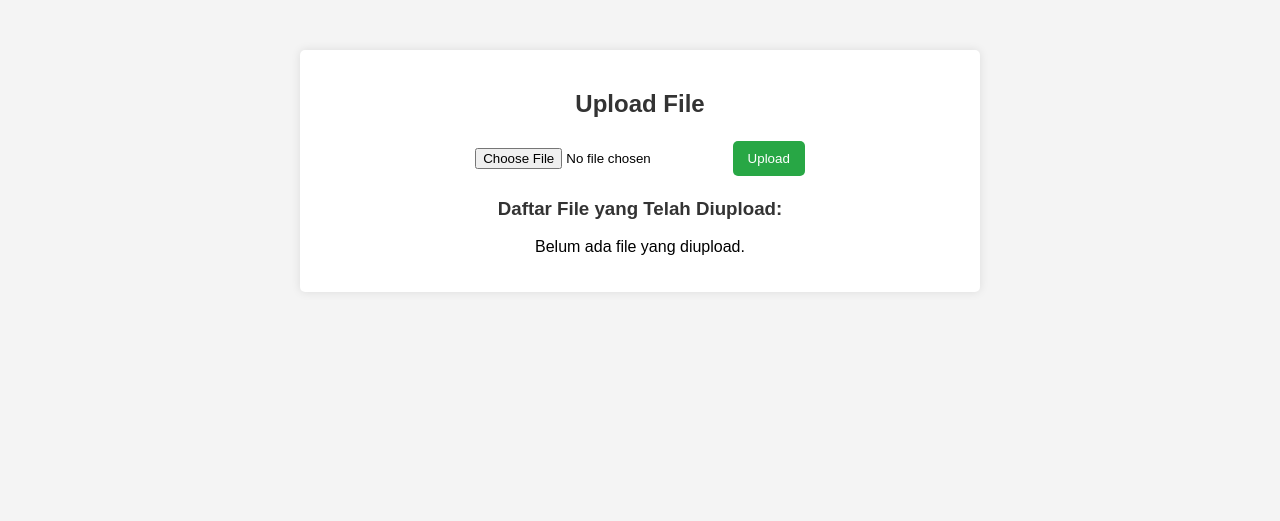
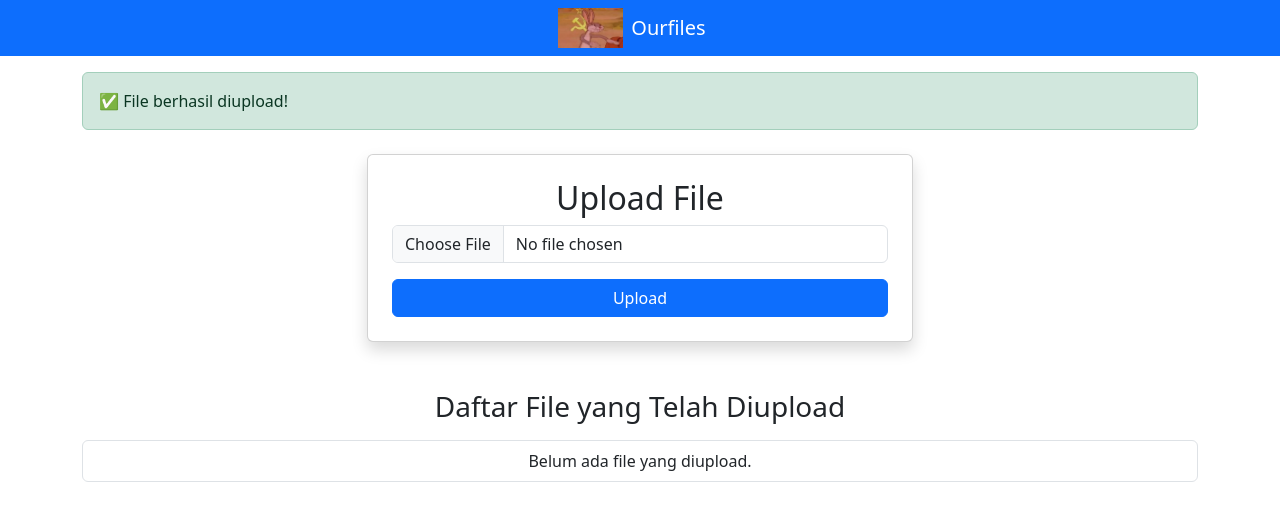
Before and after one commit to NICOKP1605/fileUpload-VulnLab, a PHP site: page /?status=success in a window 1280 px wide. Shown: the top 521 px of the page. Run offline with PHP 8.4, Linux system fonts and the light colour scheme; some libraries are stand-ins or nearby versions.

Commit message:
Add files via upload

```diff
--- a/web/index.php
+++ b/web/index.php
@@ -3,30 +3,72 @@
 <head>
     <meta charset="UTF-8">
     <meta name="viewport" content="width=device-width, initial-scale=1.0">
-    <title>Upload File</title>
-    <link rel="stylesheet" href="style.css">
+    <title>Ourfiles</title>
+    <link href="https://cdn.jsdelivr.net/npm/bootstrap@5.3.0/dist/css/bootstrap.min.css" rel="stylesheet">
+    <script src="https://kit.fontawesome.com/a076d05399.js" crossorigin="anonymous"></script>
 </head>
 <body>
-    <div class="container">
-        <h2>Upload File</h2>
-        <form action="upload.php" method="post" enctype="multipart/form-data">
-            <input type="file" name="fileToUpload" required>
-            <button type="submit" name="submit">Upload</button>
-        </form>
+    <nav class="navbar navbar-dark bg-primary">
+        <div class="container d-flex" style="width: fit-content;">
+            <img src="images.jpg" alt="ourfiles logo" class="img-fluid" style="height: 40px;">
+            <span class="navbar-brand ms-2 mb-0 h1">Ourfiles</span>
+        </div>
+    </nav>
 
-        <h3>Daftar File yang Telah Diupload:</h3>
-        <ul>
+    <div class="container mt-3">
+        <?php if ($_GET['status'] == 'success'): ?>
+            <div class="alert alert-success">✅ File berhasil diupload!</div>
+        <?php elseif ($_GET['status'] == 'error'): ?>
+            <div class="alert alert-danger">
+                ❌ Terjadi kesalahan:
+                <?php
+                if ($_GET['type'] == 'invalid') {
+                    echo "Format file tidak didukung!";
+                } elseif ($_GET['type'] == 'size') {
+                    echo "Ukuran file terlalu besar! Maksimal 5MB.";
+                } else {
+                    echo "Gagal mengupload file.";
+                }
+                ?>
+            </div>
+        <?php endif; ?>
+    </div>
+
+    <div class="container mt-4">
+        <div class="row">
+            <div class="col-md-6 offset-md-3">
+                <div class="card shadow p-4">
+                    <h2 class="text-center">Upload File</h2>
+                    <form action="upload.php" method="post" enctype="multipart/form-data">
+                        <div class="mb-3">
+                            <input class="form-control" type="file" name="fileToUpload" required>
+                        </div>
+                        <button type="submit" name="submit" class="btn btn-primary w-100">Upload</button>
+                    </form>
+                </div>
+            </div>
+        </div>
+    </div>
+
+    <div class="container mt-5">
+        <h3 class="text-center">Daftar File yang Telah Diupload</h3>
+        <ul class="list-group mt-3">
             <?php
             $files = glob("uploads/*");
             if (count($files) > 0) {
                 foreach ($files as $file) {
-                    echo "<li><a href='$file' target='_blank'>" . basename($file) . "</a></li>";
+                    echo "<li class='list-group-item d-flex justify-content-between align-items-center'>";
+                    echo "<a href='$file' target='_blank'><i class='fas fa-file-alt me-2'></i> " . basename($file) . "</a>";
+                    echo "<span class='badge bg-success'>Tersedia</span>";
+                    echo "</li>";
                 }
             } else {
-                echo "<li>Belum ada file yang diupload.</li>";
+                echo "<li class='list-group-item text-center'>Belum ada file yang diupload.</li>";
             }
             ?>
         </ul>
     </div>
+
+    <script src="https://cdn.jsdelivr.net/npm/bootstrap@5.3.0/dist/js/bootstrap.bundle.min.js"></script>
 </body>
 </html>
```
Also changed, not shown: web/upload.php (+11 -13 lines), web/images.jpg (added).
